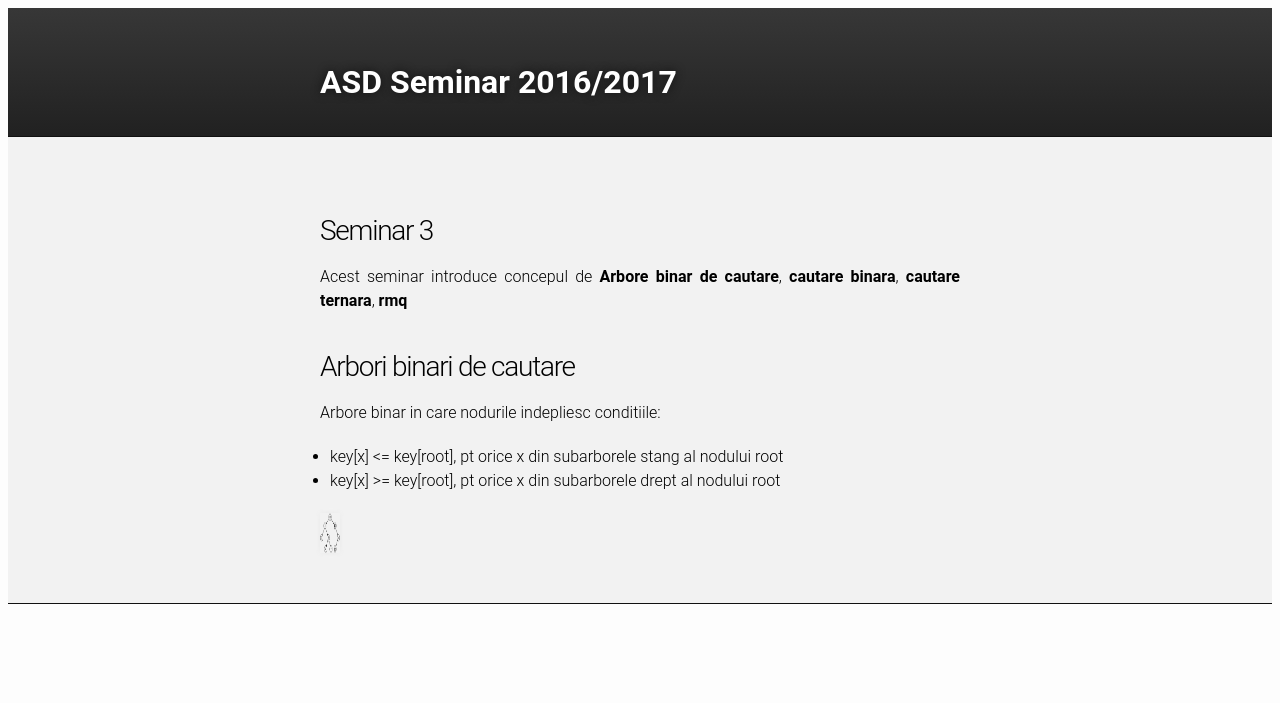
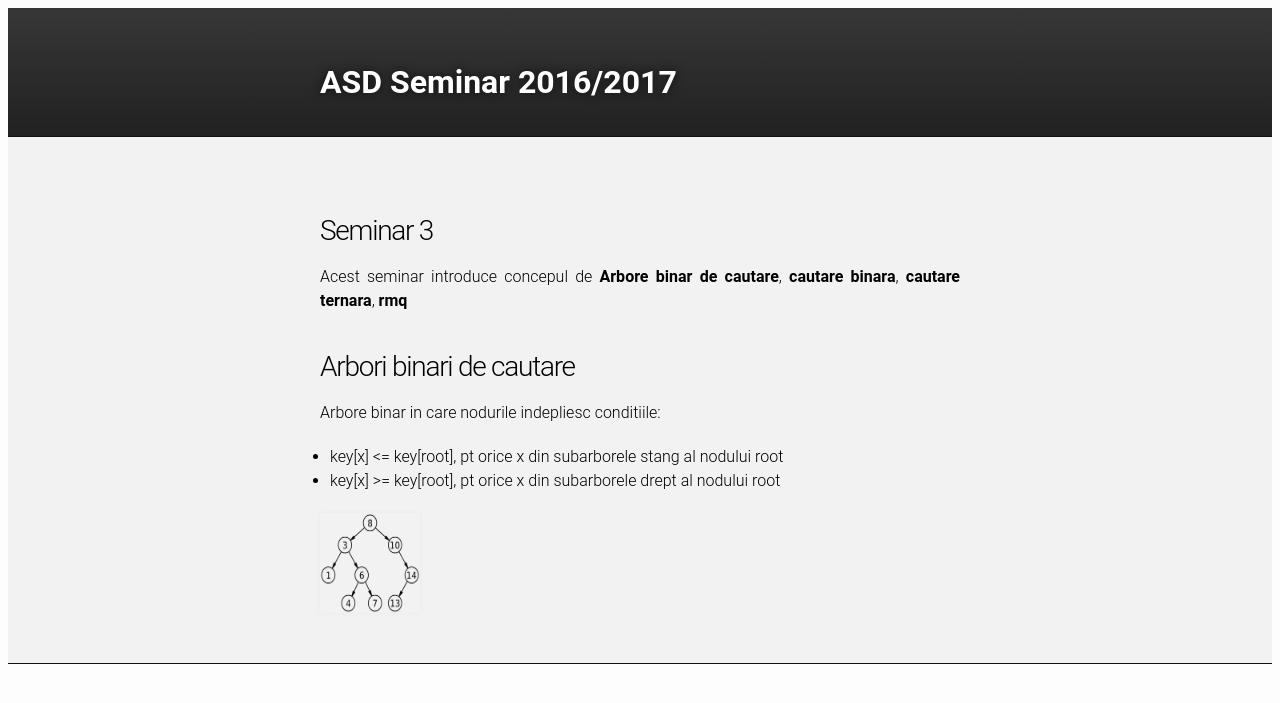
Before and after one commit to IuliaDuta/ASD, a Jekyll site: the page built from Seminarii/Seminar3.md, in a window 1280 px wide. Shown: the top 703 px of the page. Built offline with Jekyll 4.4.1, drawn with Linux system fonts in a browser that asks for light colours.

Commit message:
resize image Seminar3

```diff
--- a/Seminarii/Seminar3.md
+++ b/Seminarii/Seminar3.md
@@ -13,4 +13,4 @@ Arbore binar in care nodurile indepliesc conditiile:
 - key[x] <= key[root], pt orice x din subarborele stang al nodului root
 - key[x] >= key[root], pt orice x din subarborele drept al nodului root
 
- <img src="/ASD/images/2000px-Binary_search_tree.svg.png"  width="20p" height="40p">
+ <img src="/ASD/images/2000px-Binary_search_tree.svg.png"  width="100p" height="100p">
```
